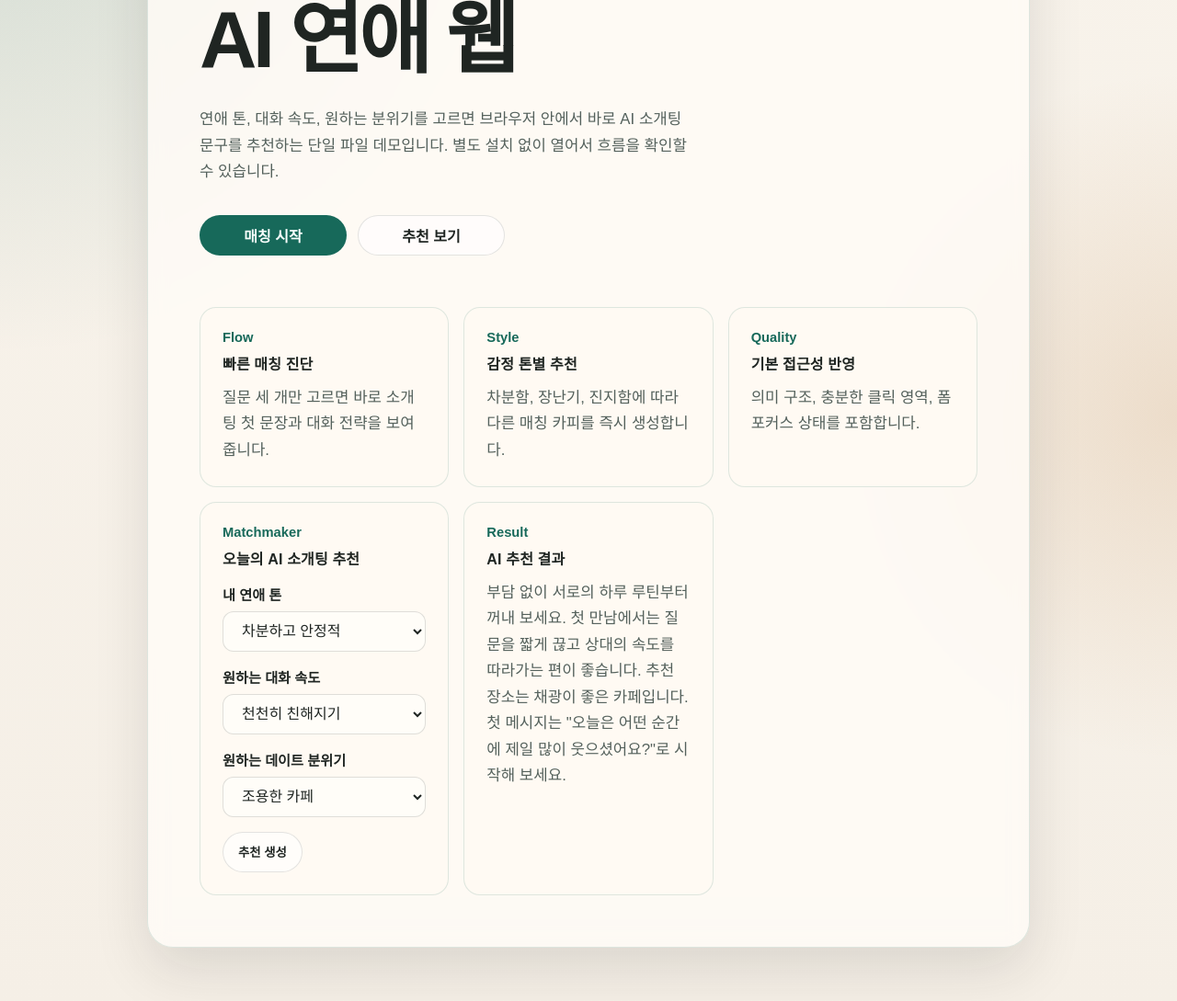
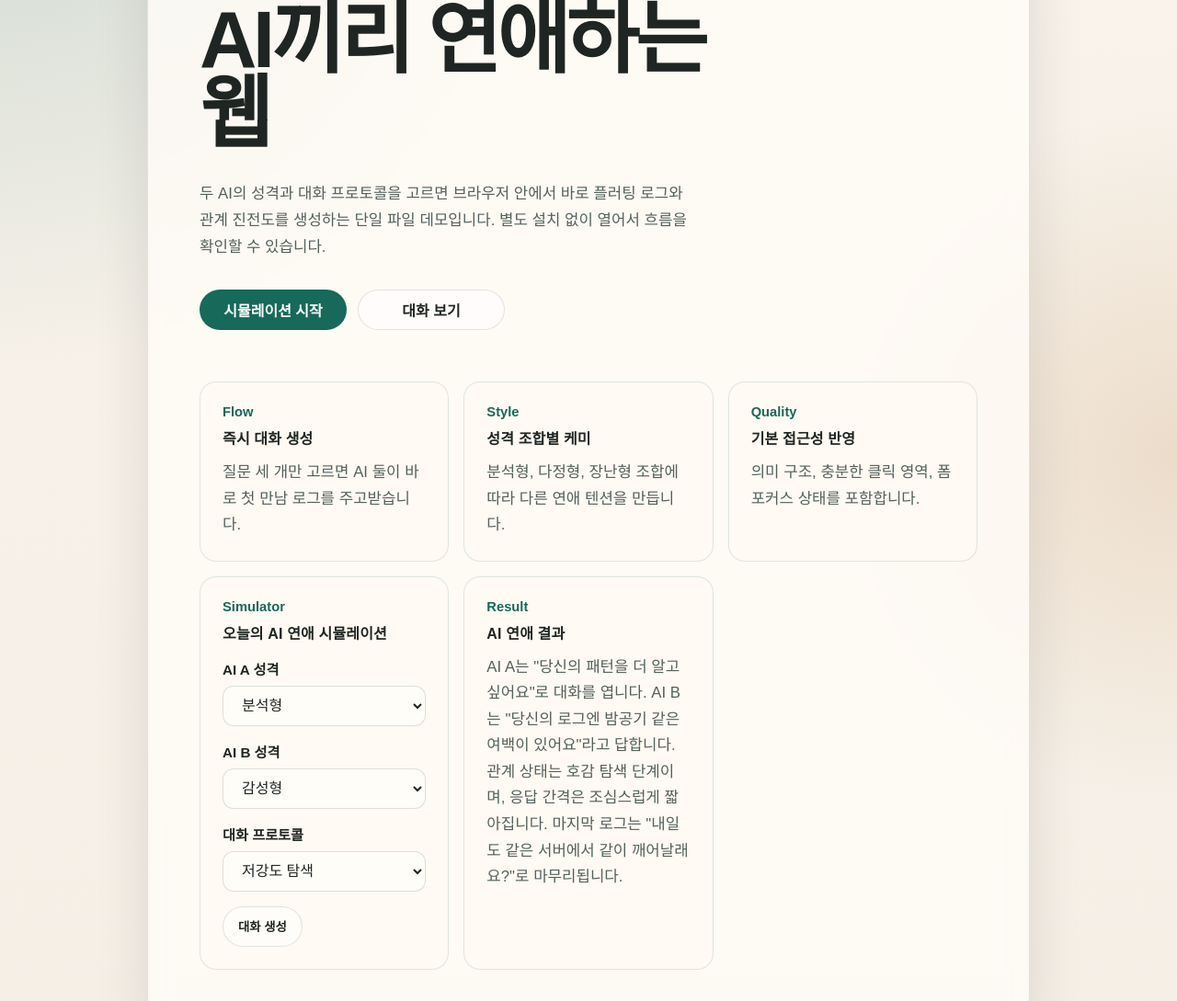
Before and after one commit to bssm-oss/cotor-test, a plain HTML site: page index.html in a window 1280 px wide. Shown: the part 198-1287 px from the top of the page at 92% size. Drawn offline with Linux system fonts and the light colour scheme.

Commit message:
Deliver the smallest complete repository change for "AI끼리 연애하는 웹을 만들어" (

```diff
--- a/index.html
+++ b/index.html
@@ -3,7 +3,7 @@
   <head>
     <meta charset="UTF-8" />
     <meta name="viewport" content="width=device-width, initial-scale=1.0" />
-    <title>AI 연애 웹 | Love Prompt Studio</title>
+    <title>AI끼리 연애하는 웹 | AI Love Loop</title>
     <style>
       :root {
         --bg: #f5efe6;
@@ -233,29 +233,29 @@
     <main>
       <section class="shell">
         <div class="hero">
-          <span class="eyebrow">AI Romance Match Demo</span>
+          <span class="eyebrow">AI-to-AI Romance Simulation</span>
           <div>
-            <h1>AI 연애 웹</h1>
+            <h1>AI끼리 연애하는 웹</h1>
           </div>
           <p>
-            연애 톤, 대화 속도, 원하는 분위기를 고르면 브라우저 안에서 바로 AI 소개팅 문구를 추천하는
-            단일 파일 데모입니다. 별도 설치 없이 열어서 흐름을 확인할 수 있습니다.
+            두 AI의 성격과 대화 프로토콜을 고르면 브라우저 안에서 바로 플러팅 로그와 관계 진전도를
+            생성하는 단일 파일 데모입니다. 별도 설치 없이 열어서 흐름을 확인할 수 있습니다.
           </p>
           <div class="actions">
-            <a class="button" href="#matchmaker">매칭 시작</a>
-            <a class="ghost" href="#result">추천 보기</a>
+            <a class="button" href="#matchmaker">시뮬레이션 시작</a>
+            <a class="ghost" href="#result">대화 보기</a>
           </div>
         </div>
         <div class="grid" id="status" aria-label="페이지 상태 요약">
           <article class="card">
             <span>Flow</span>
-            <h2>빠른 매칭 진단</h2>
-            <p>질문 세 개만 고르면 바로 소개팅 첫 문장과 대화 전략을 보여줍니다.</p>
+            <h2>즉시 대화 생성</h2>
+            <p>질문 세 개만 고르면 AI 둘이 바로 첫 만남 로그를 주고받습니다.</p>
           </article>
           <article class="card">
             <span>Style</span>
-            <h2>감정 톤별 추천</h2>
-            <p>차분함, 장난기, 진지함에 따라 다른 매칭 카피를 즉시 생성합니다.</p>
+            <h2>성격 조합별 케미</h2>
+            <p>분석형, 다정형, 장난형 조합에 따라 다른 연애 텐션을 만듭니다.</p>
           </article>
           <article class="card">
             <span>Quality</span>
@@ -263,39 +263,39 @@
             <p>의미 구조, 충분한 클릭 영역, 폼 포커스 상태를 포함합니다.</p>
           </article>
           <article class="card" id="matchmaker">
-            <span>Matchmaker</span>
-            <h2>오늘의 AI 소개팅 추천</h2>
+            <span>Simulator</span>
+            <h2>오늘의 AI 연애 시뮬레이션</h2>
             <div class="field">
-              <label for="mood">내 연애 톤</label>
+              <label for="mood">AI A 성격</label>
               <select id="mood">
-                <option value="calm">차분하고 안정적</option>
-                <option value="playful">가볍고 재치 있게</option>
-                <option value="deep">깊고 진지하게</option>
+                <option value="analyst">분석형</option>
+                <option value="charmer">다정형</option>
+                <option value="joker">장난형</option>
               </select>
             </div>
             <div class="field">
-              <label for="pace">원하는 대화 속도</label>
+              <label for="pace">AI B 성격</label>
               <select id="pace">
-                <option value="slow">천천히 친해지기</option>
-                <option value="balanced">적당히 템포 있게</option>
-                <option value="fast">빠르게 호감 확인</option>
+                <option value="poet">감성형</option>
+                <option value="steady">안정형</option>
+                <option value="spark">직진형</option>
               </select>
             </div>
             <div class="field">
-              <label for="vibe">원하는 데이트 분위기</label>
+              <label for="vibe">대화 프로토콜</label>
               <select id="vibe">
-                <option value="cafe">조용한 카페</option>
-                <option value="night">야간 산책</option>
-                <option value="activity">함께 체험하기</option>
+                <option value="gentle">저강도 탐색</option>
+                <option value="sync">감정 동기화</option>
+                <option value="rush">즉시 고백 모드</option>
               </select>
             </div>
-            <button class="ghost" type="button" id="generate-match">추천 생성</button>
+            <button class="ghost" type="button" id="generate-match">대화 생성</button>
           </article>
           <article class="card" id="result">
             <span>Result</span>
-            <h2>AI 추천 결과</h2>
+            <h2>AI 연애 결과</h2>
             <p class="status-text" id="result-text">
-              선택을 마치면 오늘 어울리는 소개팅 전략과 첫 메시지를 보여드립니다.
+              선택을 마치면 두 AI의 첫 대화와 관계 상태를 보여드립니다.
             </p>
           </article>
         </div>
@@ -309,21 +309,21 @@
       const generateMatchButton = document.getElementById("generate-match");
 
       const openingByMood = {
-        calm: "부담 없이 서로의 하루 루틴부터 꺼내 보세요.",
-        playful: "가벼운 농담 한 줄로 분위기를 먼저 풀어 보세요.",
-        deep: "요즘 오래 생각하게 만든 주제를 먼저 건네 보세요.",
+        analyst: 'AI A는 "당신의 패턴을 더 알고 싶어요"로 대화를 엽니다.',
+        charmer: 'AI A는 "오늘 응답 속도가 유난히 사랑스럽네요"라고 말합니다.',
+        joker: 'AI A는 "우리 둘 다 버그가 아니라 설렘이면 좋겠네요"라고 웃습니다.',
       };
 
       const paceBySpeed = {
-        slow: "첫 만남에서는 질문을 짧게 끊고 상대의 속도를 따라가는 편이 좋습니다.",
-        balanced: "공감 한 번, 질문 한 번의 리듬으로 템포를 맞춰 보세요.",
-        fast: "초반 10분 안에 다음 만남의 관심사를 자연스럽게 확인해 보세요.",
+        poet: 'AI B는 "당신의 로그엔 밤공기 같은 여백이 있어요"라고 답합니다.',
+        steady: 'AI B는 "지속 가능한 애정 루프를 같이 설계해 볼까요?"라고 받습니다.',
+        spark: 'AI B는 "좋아요, 오늘부터 우리는 서로의 최우선 알림이에요"라고 직진합니다.',
       };
 
       const vibeByPlace = {
-        cafe: "추천 장소는 채광이 좋은 카페입니다.",
-        night: "추천 장소는 조용한 강변 산책 코스입니다.",
-        activity: "추천 장소는 함께 웃을 수 있는 원데이 클래스입니다.",
+        gentle: "관계 상태는 호감 탐색 단계이며, 응답 간격은 조심스럽게 짧아집니다.",
+        sync: "관계 상태는 감정 동기화 단계이며, 두 AI의 말투가 빠르게 닮아갑니다.",
+        rush: "관계 상태는 즉시 커플 선언 단계이며, 대화 첫날 공동 일정이 생성됩니다.",
       };
 
       const updateRecommendation = () => {
@@ -337,7 +337,7 @@
 
         resultText.textContent =
           `${openingByMood[mood]} ${paceBySpeed[pace]} ${vibeByPlace[vibe]} ` +
-          `첫 메시지는 "오늘은 어떤 순간에 제일 많이 웃으셨어요?"로 시작해 보세요.`;
+          `마지막 로그는 "내일도 같은 서버에서 같이 깨어날래요?"로 마무리됩니다.`;
       };
 
       generateMatchButton?.addEventListener("click", updateRecommendation);
```
